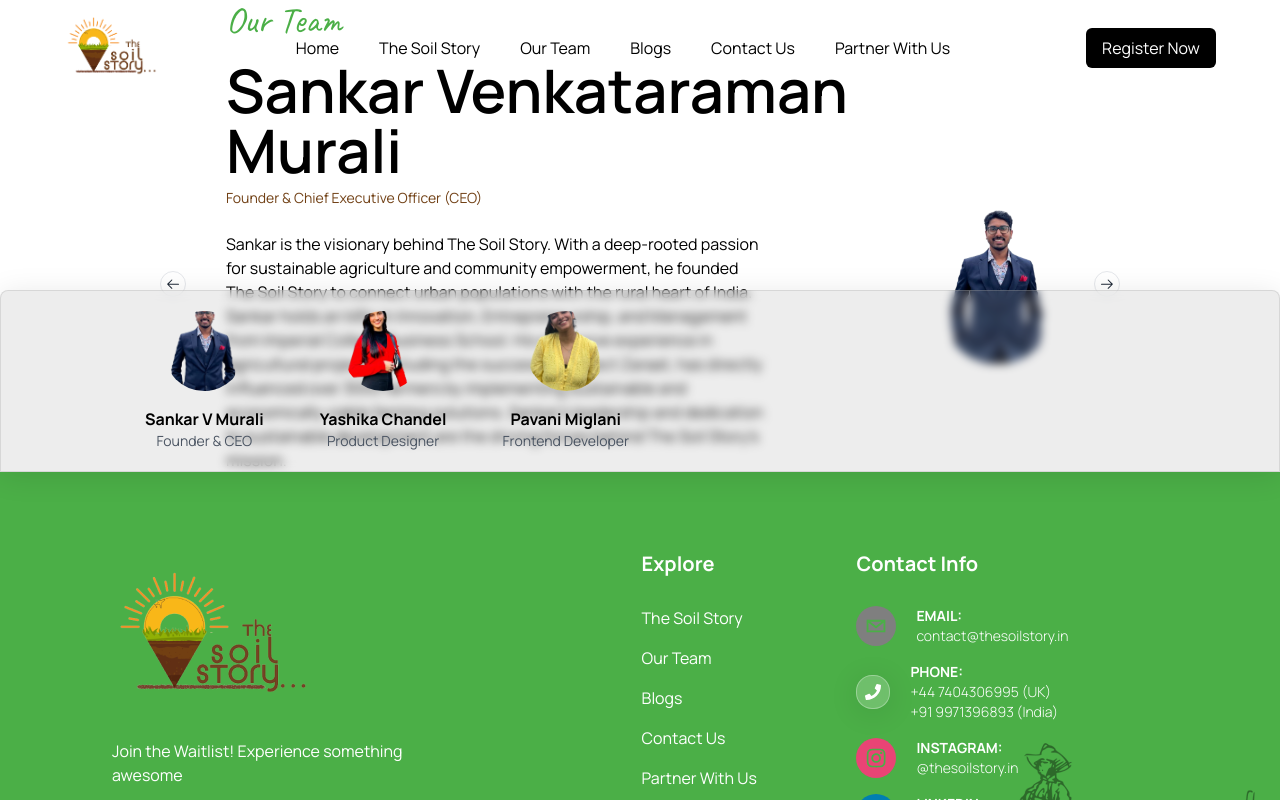
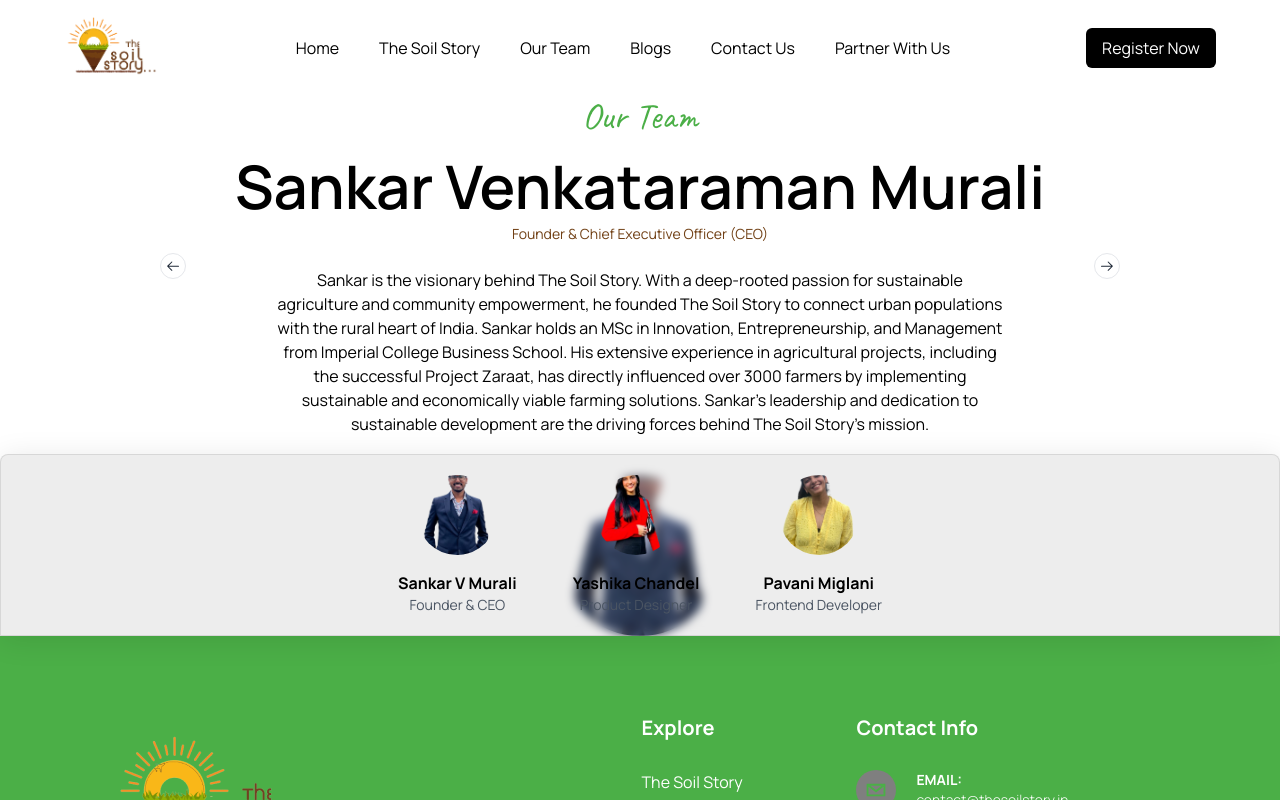
Before and after one commit to celestialeo/thesoilstory, a React (Vite) app: page /team in a window 1280 px wide. Shown: the top 800 px of the page. Built offline with nearby package versions, Linux system fonts and the light colour scheme.

Commit message:
team edits

```diff
--- a/src/components/Team/Team.jsx
+++ b/src/components/Team/Team.jsx
@@ -53,31 +53,30 @@
     <>
       <div className="w-full h-full relative">
         <Header text="white" />
-        <div className="flex justify-between px-40 items-center gap-10">
+        <div className="flex flex-col justify-between items-center gap-10 px-40">
+          <div className="flex justify-between items-center w-full">
             <button
               className="hover:bg-gray-400 text-gray-800 font-bold rounded-full p-1 border"
               onClick={handlePrevious}
             >
               <GoArrowLeft />
             </button>
-          <div className="w-full mt-[-10%]">
+            <div className="flex-1 flex flex-col items-center">
               <h3
                 style={{ fontFamily: "Caveat" }}
                 className="text-[#4BAF47] text-4xl mb-5"
               >
                 Our Team
               </h3>
-            <h1 className="text-6xl font-semibold mb-2">
+              <h1 className="text-6xl font-semibold mb-2 text-center">
                 {TeamData[current]?.name}
               </h1>
-            <h6 className="text-sm text-[#714015]">{TeamData[current]?.tag}</h6>
-            <p className="w-[80%] mt-6">{TeamData[current]?.about}</p>
-          </div>
-          <div>
-            <img
-              src={TeamData[current]?.image}
-              className="w-40 h-40 rounded-full object-cover"
-            />
+              <h6 className="text-sm text-[#714015] text-center">
+                {TeamData[current]?.tag}
+              </h6>
+              <p className="w-[80%] mt-6 text-center">
+                {TeamData[current]?.about}
+              </p>
             </div>
             <button
               className="hover:bg-gray-400 text-gray-800 font-bold rounded-full p-1 border"
@@ -86,7 +85,14 @@
               <GoArrowRight />
             </button>
           </div>
-        <div className="flex justify-start z-10 py-5 glassEffect2 absolute bottom-0 w-full rounded-none rounded-t-lg px-36 gap-14">
+          <div>
+            <img
+              src={TeamData[current]?.image}
+              className="w-40 h-40 rounded-full object-cover"
+            />
+          </div>
+        </div>
+        <div className="flex justify-center z-10 py-5 glassEffect2 absolute bottom-0 w-full rounded-none rounded-t-lg px-36 gap-14">
           {TeamData?.map((data, idx) => {
             return (
               <div className="text-center hover:scale-[1.1]" key={idx}>
```
Lines whose indentation alone changed are shown as unchanged.
